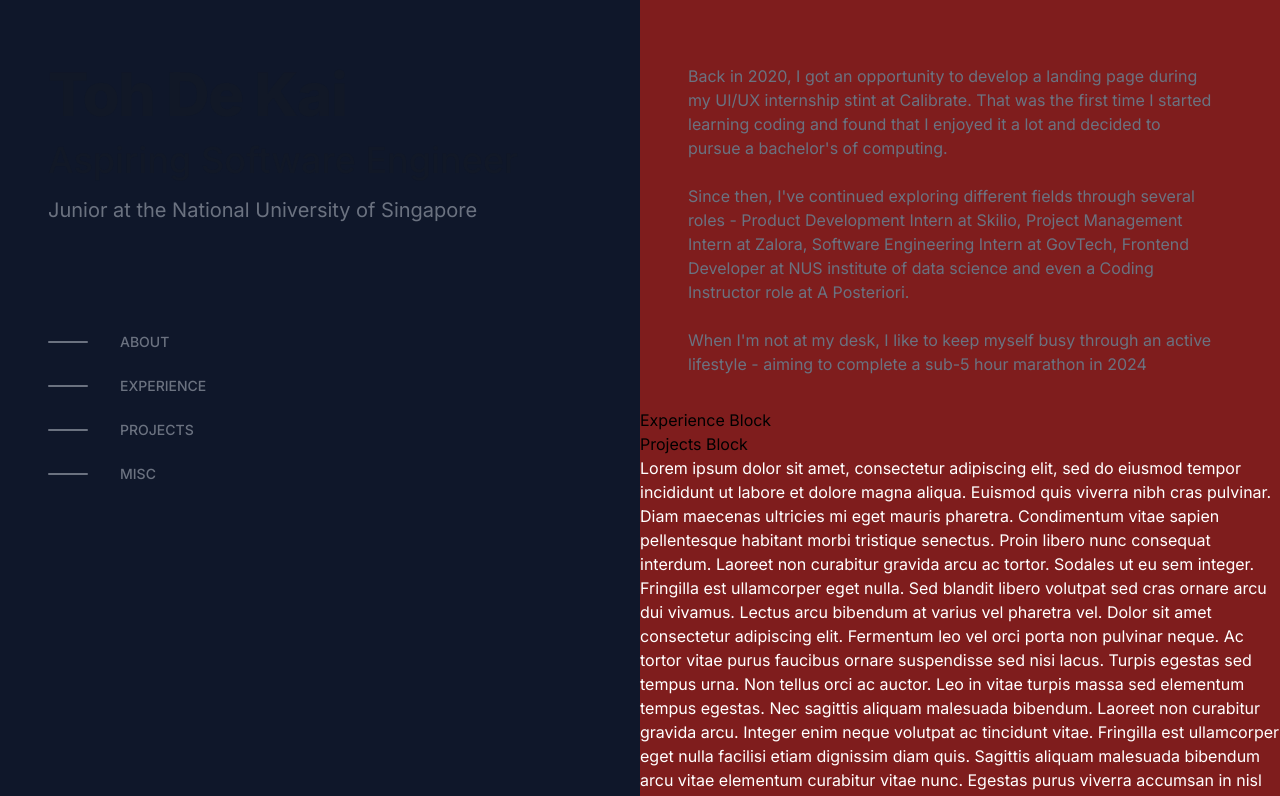
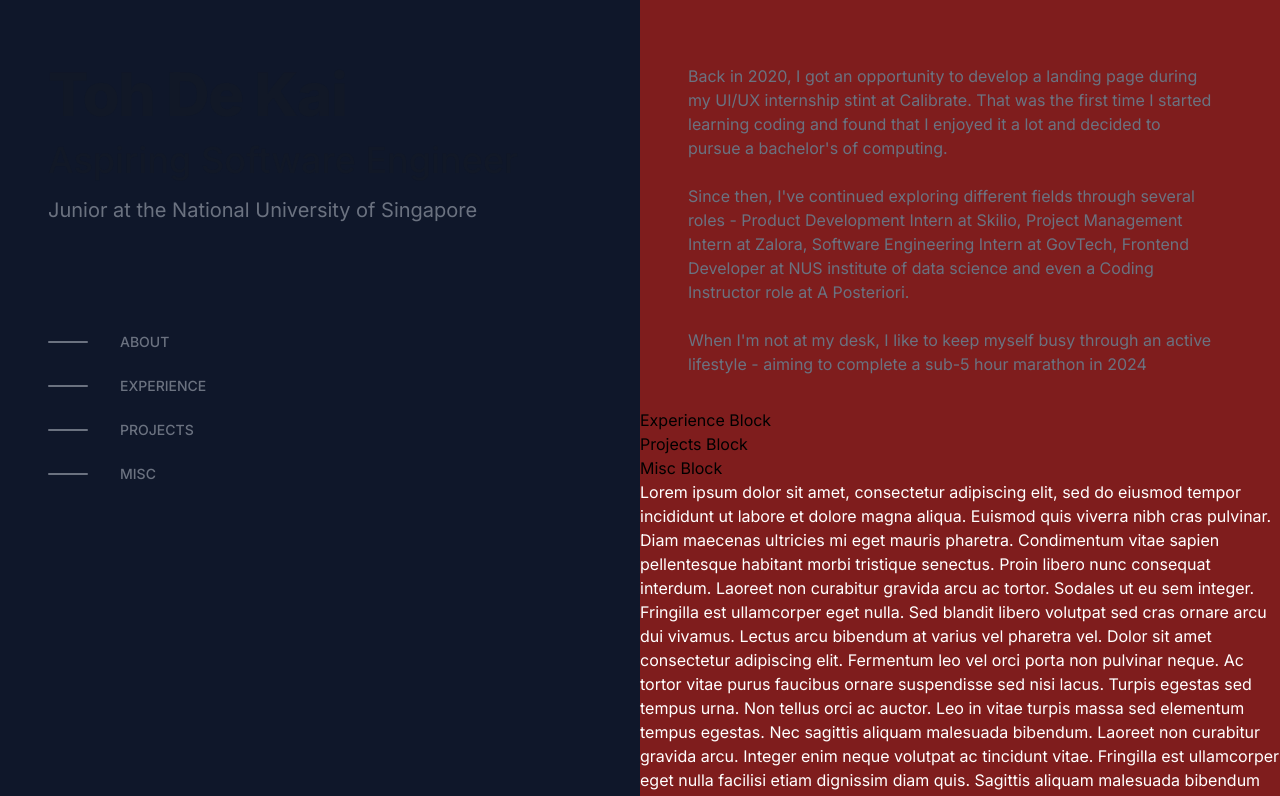
Before and after one commit to TohDeKai/portfolio, a Next.js app in the folder app/: page / in a window 1280 px wide. Shown: the top 796 px of the page. Built offline with nearby package versions, Linux system fonts and the light colour scheme.

Commit message:
FEAT: add skeleton misc section

```diff
--- /dev/null
+++ b/app/src/app/components/misc.tsx
@@ -0,0 +1,7 @@
+export default function Misc() {
+  return (
+    <section>
+      <h1>Misc Block</h1>
+    </section>
+  );
+}
--- a/app/src/app/page.tsx
+++ b/app/src/app/page.tsx
@@ -3,6 +3,7 @@ import Nav from "./components/nav";
 import About from "./components/about";
 import Experience from "./components/experience";
 import Projects from "./components/projects";
+import Misc from "./components/misc";
 
 const menuItems = [
   { title: "About", link: "#" },
@@ -22,6 +23,7 @@ export default function Home() {
         <About />
         <Experience />
         <Projects />
+        <Misc />
         <h1 className="text-white">
           Lorem ipsum dolor sit amet, consectetur adipiscing elit, sed do
           eiusmod tempor incididunt ut labore et dolore magna aliqua. Euismod
```
